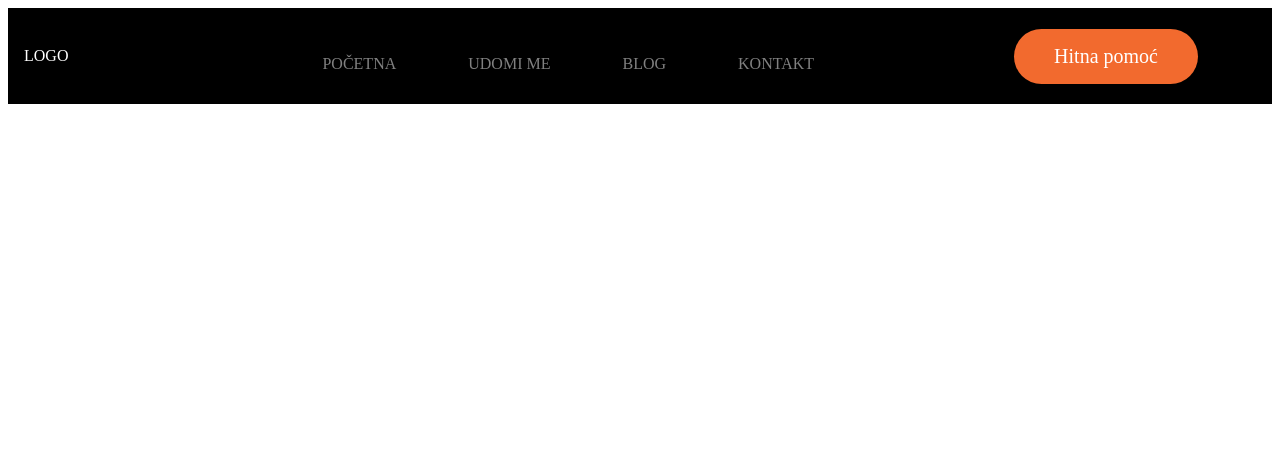
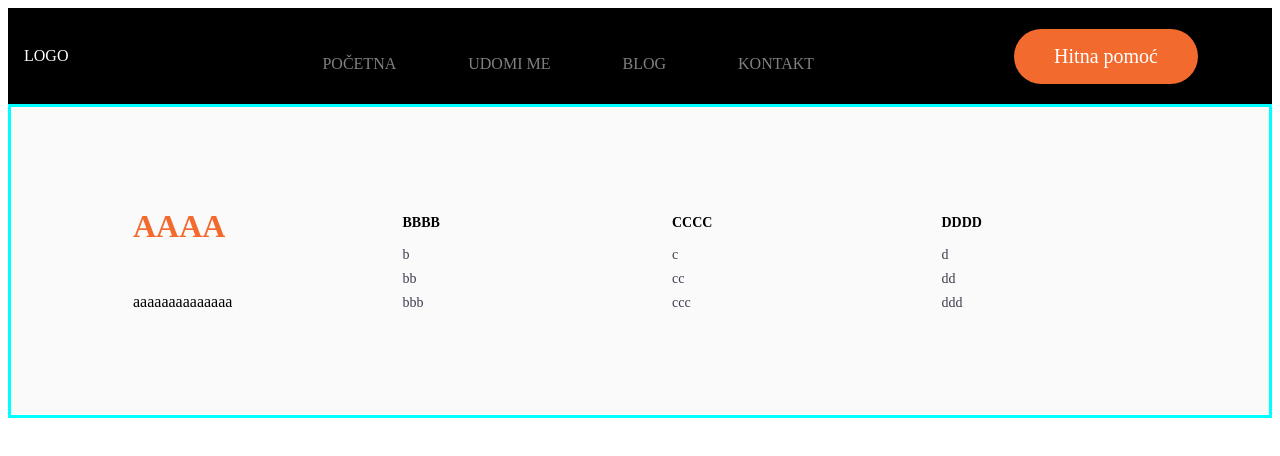
Before and after one commit to FilipIvic/HCI_Seminar, a Gatsby site: page / in a window 1280 px wide. Built offline with nearby package versions, Linux system fonts and the light colour scheme; Gatsby itself is replaced by a stand-in of ours.

Commit message:
Dodana Footer komponenta

```diff
--- /dev/null
+++ b/src/components/Footer/Footer.js
@@ -0,0 +1,107 @@
+import React from 'react'
+import styles from '../Footer/style.module.css'
+import styled from 'styled-components'
+
+import {Link} from 'gatsby'
+import {AnchorLink} from 'gatsby-plugin-anchor-links'
+
+const Footer = () => {
+    return (
+      <div className={styles.footerContainer}>
+        <div className={styles.footerLinksWrapper}>
+          <div className={styles.footerDesc}>
+            <h1>AAAA</h1>
+            <p>aaaaaaaaaaaaaa</p>
+          </div>
+          <div className={styles.footerLinkItems}>
+            <h2>BBBB</h2>
+            <FooterLink to="https://www.facebook.com/profile.php?id=100025059183987" target="_blank">b</FooterLink>
+            <AnchorLinkNew to="/#test" title="Test">bb</AnchorLinkNew>
+            <FooterLink to="/">bbb</FooterLink>
+          </div>
+        </div>
+        <div className={styles.footerLinksWrapper}>
+          <div className={styles.footerLinkItems}>
+            <h2>CCCC</h2>
+            <FooterLink to="/">c</FooterLink>
+            <FooterLink to="/">cc</FooterLink>
+            <FooterLink to="/">ccc</FooterLink>
+          </div>
+          <div className={styles.footerLinkItems}>
+            <h2>DDDD</h2>
+            <FooterLink to="/">d</FooterLink>
+            <FooterLink to="/">dd</FooterLink>
+            <FooterLink to="/">ddd</FooterLink>
+          </div>
+        </div>
+      </div>
+    )
+}
+
+export default Footer
+
+const FooterLink = styled(Link)`
+  text-decoration: none;
+  margin-bottom: 0.5rem;
+  font-size: 14px;
+  color: #3d3d4e;
+
+  &:hover {
+      color: #f26a2e;
+      transition: 0.3s ease-out;
+  }
+`
+
+const AnchorLinkNew = styled(AnchorLink)`
+  text-decoration: none;
+  margin-bottom: 0.5rem;
+  font-size: 14px;
+  color: #3d3d4e;
+
+  &:hover {
+      color: #f26a2e;
+      transition: 0.3s ease-out;
+  }
+`
+
+// const FooterContainer = styled.div`
+//   padding: 5rem calc((100vw - 1100px) / 2);
+//   display: grid;
+//   grid-template-columns: repeat(2, 1fr);
+//   color: #000;
+//   background: #fafafb;
+// `
+// const FooterDesc = styled.div`
+//   padding: 0 2rem;
+
+//   h1{
+//       margin-bottom: 3rem;
+//       color: #f26a2e;
+//   }
+
+//   @media screen and (max-width: 400px){
+//       padding: 1rem;
+//   }
+// `
+// const FooterLinksWrapper = styled.div`
+//   display: grid;
+//   grid-template-columns: repeat(2, 1fr);
+
+//   @media screen and (max-width: 820px){
+//     grid-template-columns: 1fr;
+//   }
+// `
+// const FooterLinkItems = styled.div`
+//   display: flex;
+//   flex-direction: column;
+//   align-items: flex-start;
+//   padding: 1rem 2rem;
+
+//   @media screen and (max-width: 400px){
+//     padding: 1rem;
+//   }
+// `
+// const FooterLinkTitle = styled.h2`
+//   font-size: 14px;
+//   margin-bottom: 16px;
+// `
--- /dev/null
+++ b/src/components/Footer/style.module.css
@@ -0,0 +1,54 @@
+.footerContainer{
+    padding: 5rem calc((100vw - 1100px) / 2);
+    display: grid;
+    grid-template-columns: repeat(2, 1fr);
+    color: #000;
+    background: #fafafb;
+    border-color: aqua;
+    border-style: solid;
+}
+
+.footerDesc{
+    padding: 0 2rem;
+}
+
+.footerDesc h1{
+    margin-bottom: 3rem;
+    color: #f26a2e;
+}
+
+.footerLinksWrapper{
+    display: grid;
+    grid-template-columns: repeat(2, 1fr);
+}
+
+.footerLinkItems{
+    display: flex;
+    flex-direction: column;
+    align-items: flex-start;
+    padding: 1rem 2rem;
+}
+
+.footerLinkItems h2{
+    font-size: 14px;
+    margin-bottom: 16px;
+}
+
+
+
+@media screen and (max-width: 600px){
+    .footerDesc{
+        padding: 1rem;
+        color: red;
+    }
+    .footerLinkItems{
+        padding: 1rem;
+    }
+}
+
+@media screen and (max-width: 820px){
+    .footerLinksWrapper{
+        grid-template-columns: 1fr;
+    }
+
+}
--- a/src/components/Header/Header.js
+++ b/src/components/Header/Header.js
@@ -1,12 +1,11 @@
 import React from 'react'
 import styles from './style.module.css'
 import styled from 'styled-components'
+import Button from '../Button/Button'
 import menuData from '../../data/menuData'
-import Button from '../Button/Button'
 
 import {Link}  from 'gatsby'
 import {FaBars} from 'react-icons/fa'
-import {AnchorLink} from 'gatsby-plugin-anchor-links'
 
 const Header = () => {
   return (
--- a/src/pages/index.js
+++ b/src/pages/index.js
@@ -1,9 +1,11 @@
 import React from 'react'
 import Header from '../components/Header/Header'
+import Footer from "../components/Footer/Footer"
 
 const IndexPage = () => (
   <div>
     <Header></Header>
+    <Footer></Footer>
   </div>
 )
 
```
